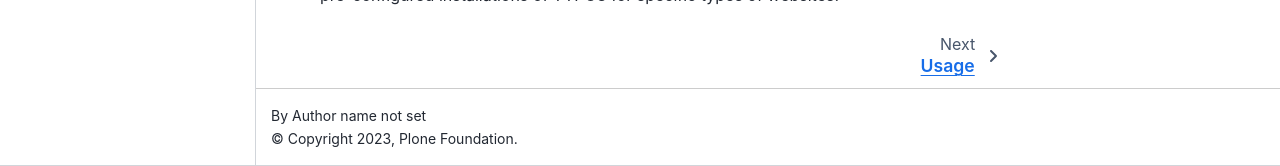
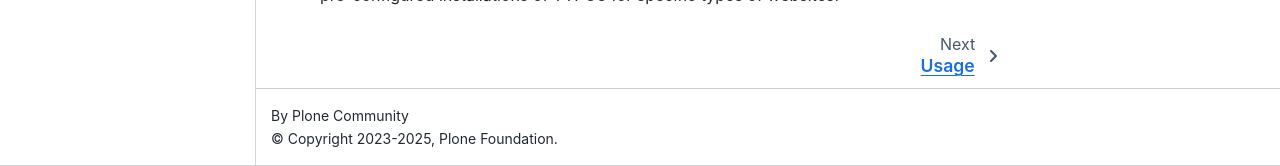
Before and after one commit to plone/plone.distribution, a Sphinx documentation site: the page built from docs/index.md, in a window 1280 px wide and 1033 px high. Shown: the part 867-1033 px from the top of the window. Built offline with Sphinx 7.4.7 and the Sphinx Book theme 1.1.4, drawn with Linux system fonts in a browser that asks for light colours; some of the changed lines change nothing that is shown.

Commit message:
Update import for version retrieval in conf.py

```diff
--- a/docs/conf.py
+++ b/docs/conf.py
@@ -1,13 +1,27 @@
-from pkg_resources import get_distribution
+from importlib.metadata import version
 
+import datetime
+import os
 import sys
 
 
+sys.path.insert(0, os.path.abspath("../src/"))
+
+
+# -- Project information -----------------------------------------------------
+
+# General information about the project.
 project = "plone.distribution"
-copyright = "2023, Plone Foundation"
+author = "Plone Community"
+trademark_name = "Plone"
+thisyear = datetime.datetime.now().year
+copyright = "2023-%s, Plone Foundation" % thisyear
+
+
+# -- General configuration ----------------------------------------------------
 
 # The full version, including alpha/beta/rc tags.
-release = get_distribution(project).version
+release = version(distribution_name=project)
 # The short X.Y version.
 version = ".".join(release.split(".")[0:2])
 
```
